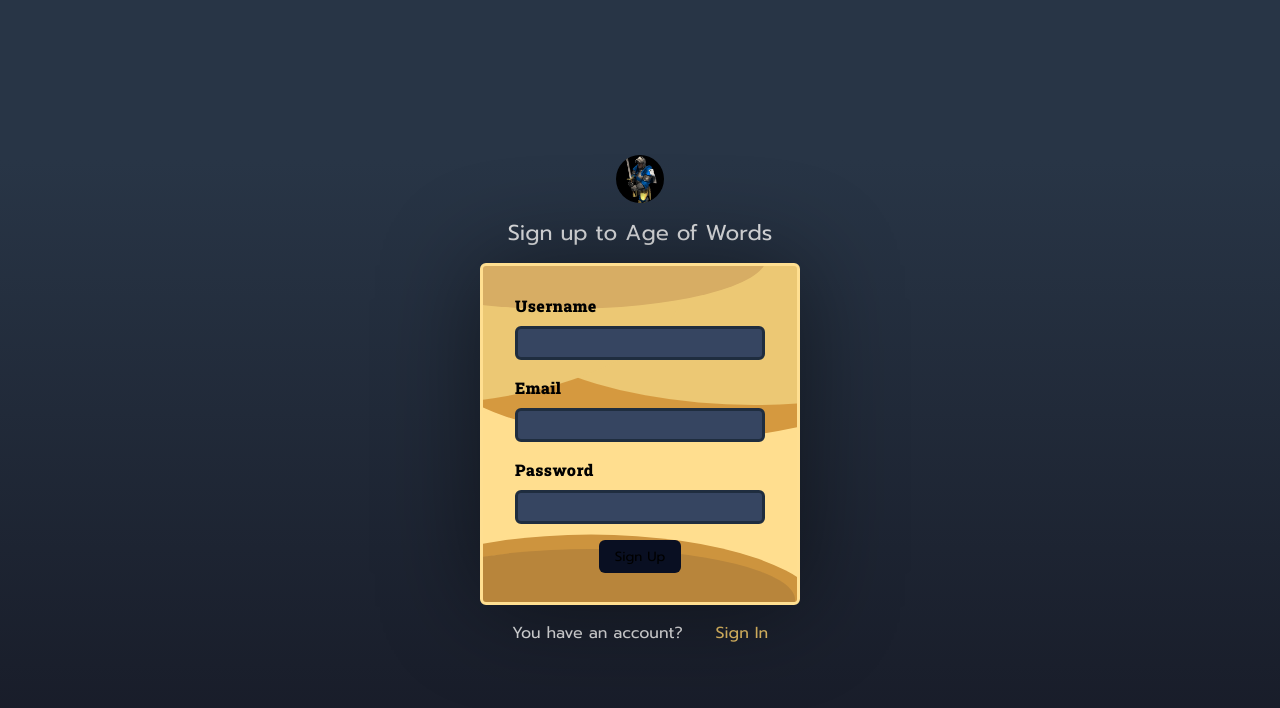
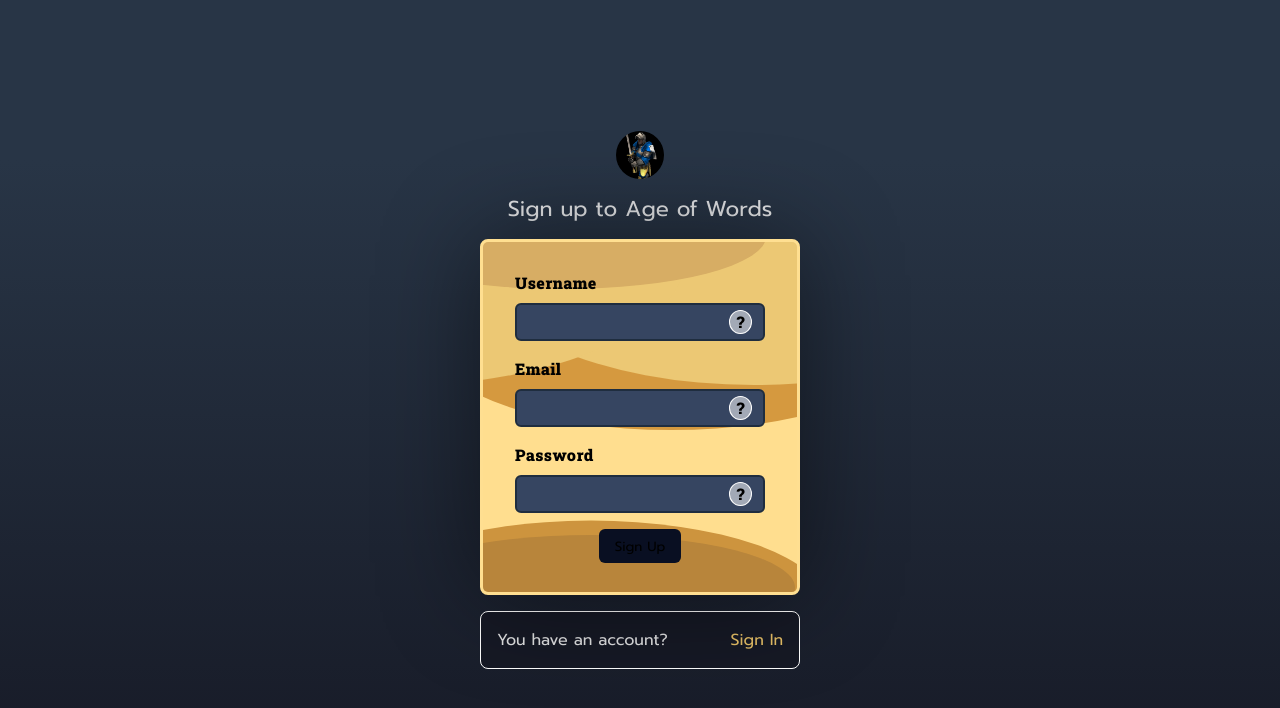
Before and after one commit to Martiks38/AgeOfWords, a React (Vite) app in the folder app/: page /signup in a window 1280 px wide. Shown: the top 708 px of the page. Built offline with nearby package versions, Linux system fonts and the light colour scheme.

Commit message:
Añadir y modificar estilos de la ruta signUp

```diff
--- a/app/src/assets/scss/components/Button/_index.scss
+++ b/app/src/assets/scss/components/Button/_index.scss
@@ -29,5 +29,10 @@
       background-color: #12255d;
       cursor: pointer;
     }
+
+    &:disabled {
+      background-color: #090f22;
+      cursor: default;
+    }
   }
 }
--- a/app/src/assets/scss/components/Form/_index.scss
+++ b/app/src/assets/scss/components/Form/_index.scss
@@ -7,7 +7,7 @@
   max-width: 20rem;
   background-image: linear-gradient(to bottom, #ffde8f, #ffde8f);
   border: solid 3px #ffdf91;
-  border-radius: 6px;
+  border-radius: 8px;
   box-shadow: 0 2px 100px #0007;
   overflow: hidden;
   z-index: 2;
@@ -41,30 +41,63 @@
   }
 
   &__button,
-  &__input,
-  &__label {
+  &__input {
     z-index: 3;
   }
 
   &__label {
+    position: relative;
     margin-bottom: 0.5rem;
     font-family: 'Roboto Slab';
     color: #000;
     letter-spacing: 0.4px;
+    z-index: 4;
+
+    &::after {
+      content: '?';
+      top: 2.45rem;
+      right: 0.8rem;
+      position: absolute;
+      display: flex;
+      align-items: center;
+      justify-content: center;
+      padding: 0.4rem;
+      width: -webkit-min-content;
+      width: -moz-min-content;
+      width: min-content;
+      height: 100%;
+      background-color: rgba(255, 255, 255, 0.538);
+      border: solid thin #fff;
+      border-radius: 50%;
+    }
   }
 
   &__input {
     margin-bottom: 1rem;
-    padding: 0.4rem 1rem;
+    padding: 0.6rem 1rem;
     background-color: #364561;
     border-radius: 6px;
-    border: solid 3px #1f2d3f;
+    border: solid 2px #1f2d3f;
     outline: none;
 
     &:focus {
-      outline: solid 4px #1199a8;
-      outline-offset: -3px;
+      outline: solid 2px #1199a8;
+      outline-offset: -2px;
     }
+  }
+
+  &__error {
+    max-width: 20rem;
+    width: inherit;
+    margin-left: auto;
+    margin-right: auto;
+    padding: 0.8rem;
+    background-color: rgba(113, 12, 12, 0.453);
+    border: solid thin rgb(248, 38, 38);
+    border-radius: 8px;
+    font-family: Prompt;
+    font-family: 16px;
+    text-align: center;
   }
 
   &__button {
--- a/app/src/assets/scss/index.scss
+++ b/app/src/assets/scss/index.scss
@@ -55,3 +55,7 @@ figure {
     text-decoration: underline;
   }
 }
+
+.invalidField {
+  border-color: rgb(248, 38, 38);
+}
--- a/app/src/assets/scss/pages/SignUp/_index.scss
+++ b/app/src/assets/scss/pages/SignUp/_index.scss
@@ -23,11 +23,13 @@
 
 .signUp__signIn {
   display: flex;
-  max-width: 18rem;
-  width: 100%;
+  max-width: 20rem;
+  width: inherit;
   margin: 1rem auto 0;
-  padding-left: 1rem;
-  padding-right: 1rem;
+  padding: 1rem;
+  background-color: #161925;
   justify-content: space-between;
   font-family: Prompt;
+  border: solid thin #fff;
+  border-radius: 8px;
 }
```
